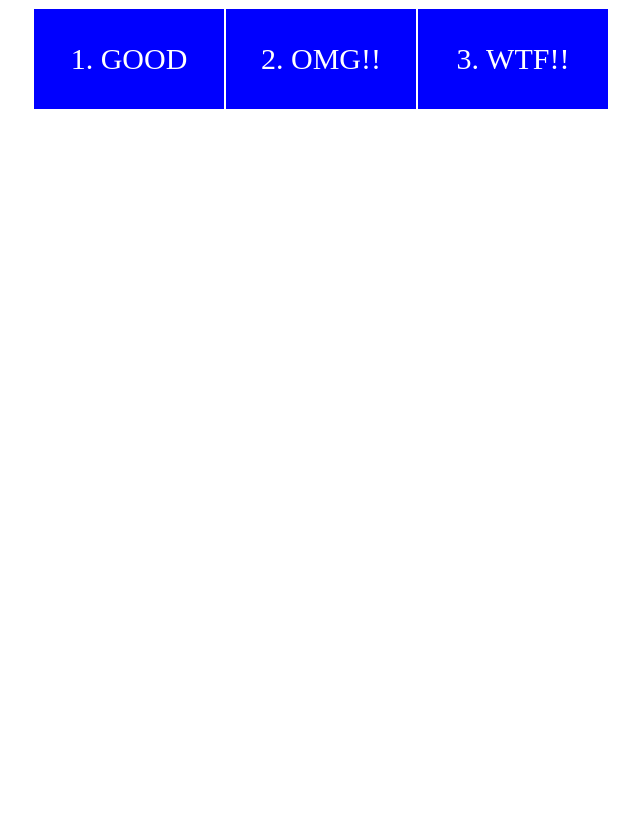
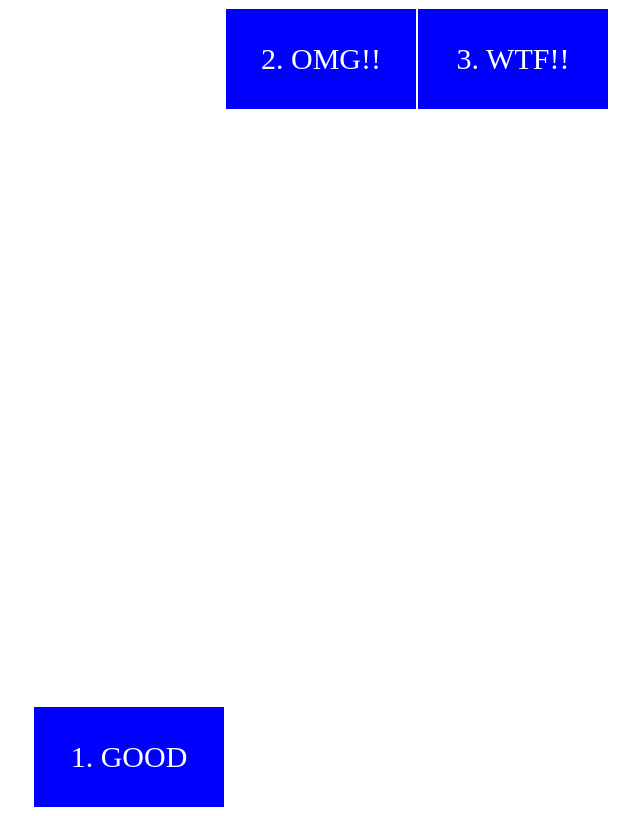
Before and after one commit to Jin-hoKim/Study_CSS, a plain HTML site: page flex/01.html in a window 1280 px wide. Shown: the whole page, without its empty margins (319-959 px from the left). Drawn offline with Linux system fonts and the light colour scheme.

Commit message:
align-self

```diff
--- a/flex/01.html
+++ b/flex/01.html
@@ -6,22 +6,27 @@
     <title></title>
     <style>
         .flex_container {
-            height: 100%;
+            height: 100vh;
+            /* flex-direction: column; */
             display: flex;
             flex-wrap: wrap;
             justify-content: center;
         }
 
         .flex_item {
+            width: 190px;
+            height: 100px;
             background-color: blue;
             border: 1px solid white;
-            width: 190px;
-            height: 100px;
             display: flex;
             justify-content: center;
             align-items: center;
             color: white;
             font-size: 30px;
+        }
+
+        .flex_item:first-child {
+            align-self: flex-end;
         }
     </style>
 </head>
```
